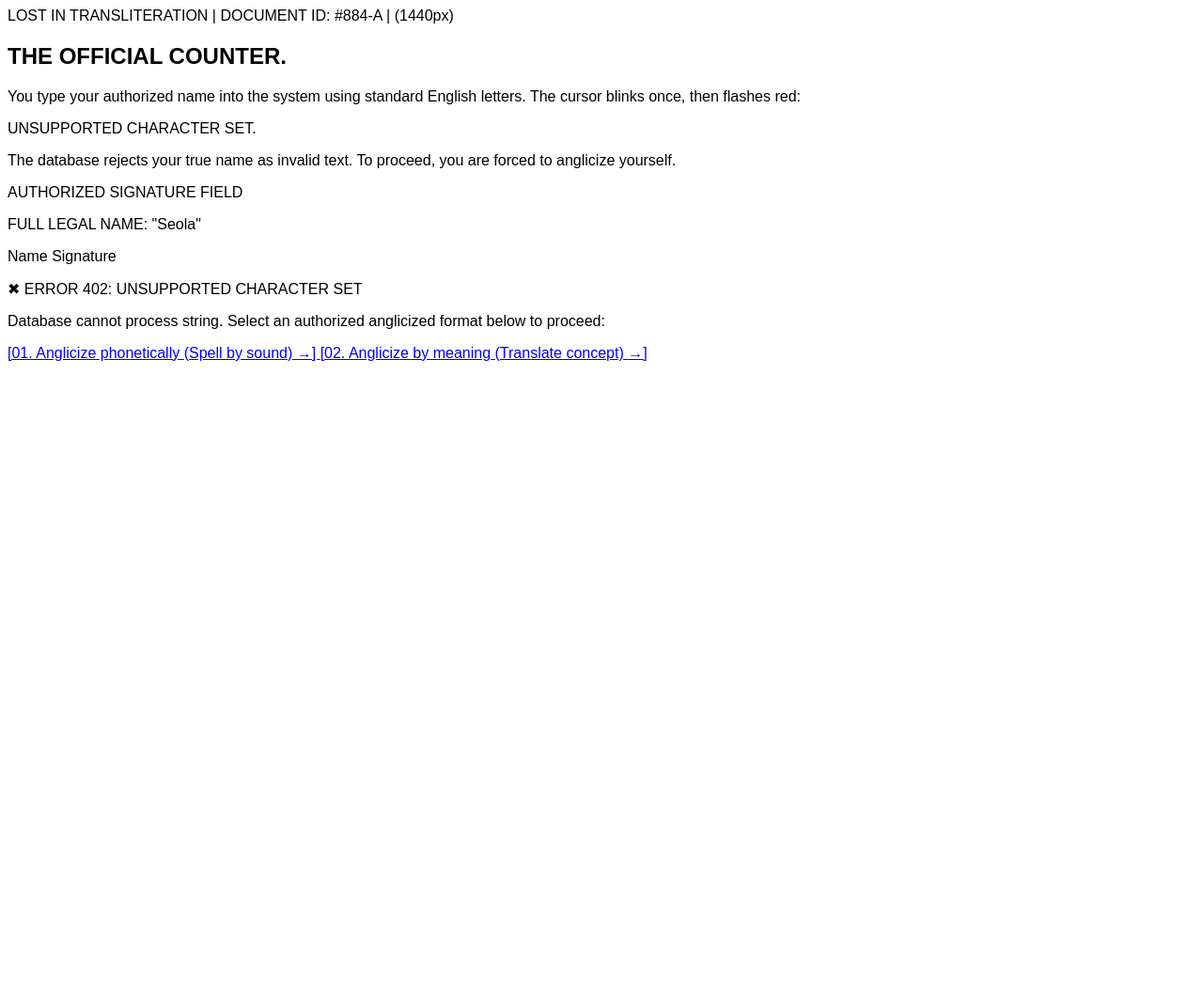
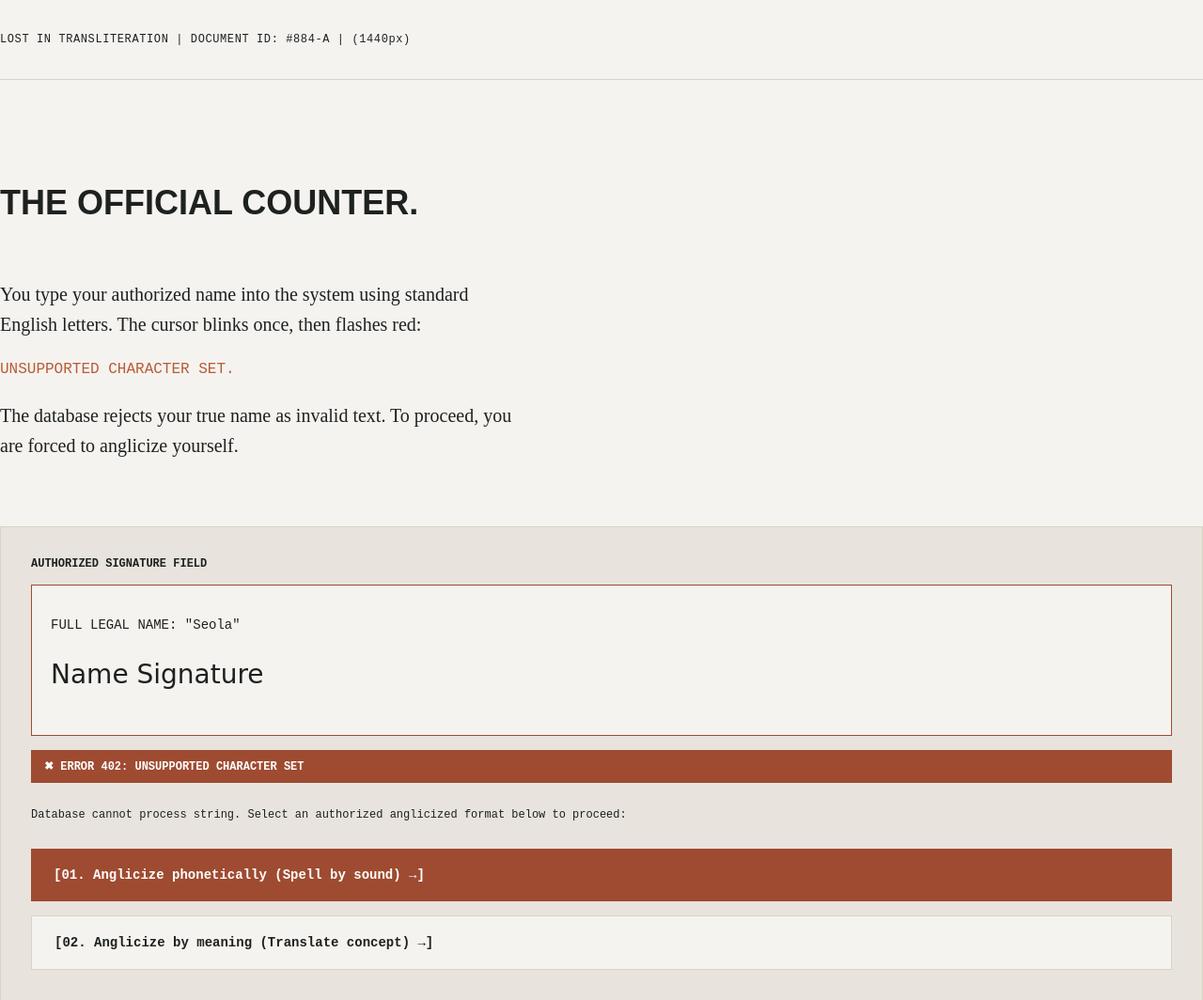
Before and after one commit to aayleenhernandez-glitch/hypertext-narrative, a plain HTML site: page index.html in a window 1280 px wide. Shown: the whole page at 94% size. Before the commit the page ends 800 px from the top, so only its background shows below. Drawn offline with Linux system fonts and the light colour scheme.

Commit message:
Refactor styles.css to enhance structure and readability with organized sections and improved styling for various elements

```diff
--- a/assets/css/styles.css
+++ b/assets/css/styles.css
@@ -1,5 +1,166 @@
 /* styles.css */
 
-* {
-	font-family: Arial;
+/* =========================
+   GENERAL
+========================= */
+
+body {
+    background: #F5F3EF;
+    color: #1D2120;
+    margin: 0;
 }
+
+
+/* =========================
+   TOP BAR
+========================= */
+
+.top-bar {
+    font-family: "IBM Plex Mono", monospace;
+    font-size: 12px;
+    font-weight: 500;
+    letter-spacing: 0.05em;
+    padding: 35px 0;
+    border-bottom: 1px solid #D8D2C7;
+}
+
+
+/* =========================
+   STORY
+========================= */
+
+.story {
+    padding-top: 80px;
+    padding-right: 60px;
+}
+
+.story h1 {
+    font-family: "Space Grotesk", sans-serif;
+    font-size: 36px;
+    font-weight: 700;
+    margin-bottom: 60px;
+}
+
+.story p {
+    font-family: "Lora", serif;
+    font-size: 20px;
+    line-height: 1.6;
+    max-width: 550px;
+}
+
+.error-text {
+    font-family: "IBM Plex Mono", monospace !important;
+    color: #B85C37;
+    font-size: 16px !important;
+}
+
+
+/* =========================
+   SYSTEM BOX
+========================= */
+
+.system-box {
+    background: #E8E4DD;
+    border: 1px solid #D8D2C7;
+
+    padding: 32px;
+
+    margin-top: 70px;
+}
+
+
+/* =========================
+   SYSTEM TEXT
+========================= */
+
+.system-label {
+    font-family: "IBM Plex Mono", monospace;
+    font-size: 12px;
+    font-weight: 600;
+
+    margin-bottom: 15px;
+}
+
+.system-note {
+    font-family: "IBM Plex Mono", monospace;
+    font-size: 12px;
+    line-height: 1.6;
+
+    margin: 25px 0;
+}
+
+
+/* =========================
+   SIGNATURE
+========================= */
+
+.signature-box {
+    background: #F5F3EF;
+    border: 1px solid #9E4B31;
+
+    padding: 20px;
+}
+
+.signature-box p {
+    font-family: "IBM Plex Mono", monospace;
+    font-size: 14px;
+}
+
+.signature {
+    font-family: cursive !important;
+    font-size: 28px !important;
+}
+
+
+/* =========================
+   ERROR
+========================= */
+
+.error-box {
+    background: #9E4B31;
+    color: white;
+
+    font-family: "IBM Plex Mono", monospace;
+    font-size: 12px;
+    font-weight: 600;
+
+    padding: 10px 14px;
+    margin-top: 15px;
+}
+
+
+/* =========================
+   CHOICES
+========================= */
+
+.choice {
+    display: block;
+
+    font-family: "IBM Plex Mono", monospace;
+    font-size: 14px;
+    font-weight: 600;
+
+    text-decoration: none;
+
+    padding: 20px 24px;
+
+    margin-top: 15px;
+
+    transition: 0.2s ease;
+}
+
+.choice-primary {
+    background: #9E4B31;
+    color: white;
+}
+
+.choice-secondary {
+    background: #F5F3EF;
+    color: #1D2120;
+
+    border: 1px solid #D8D2C7;
+}
+
+.choice:hover {
+    transform: translateX(5px);
+}
```
